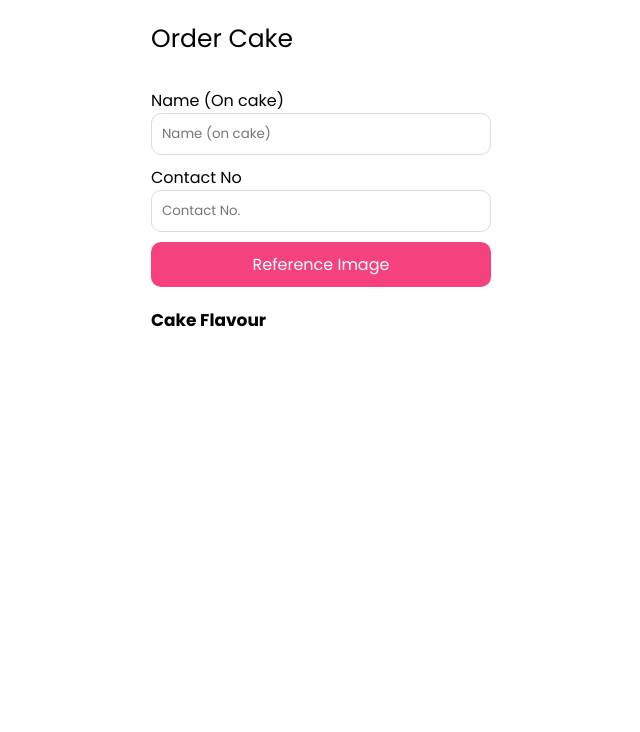
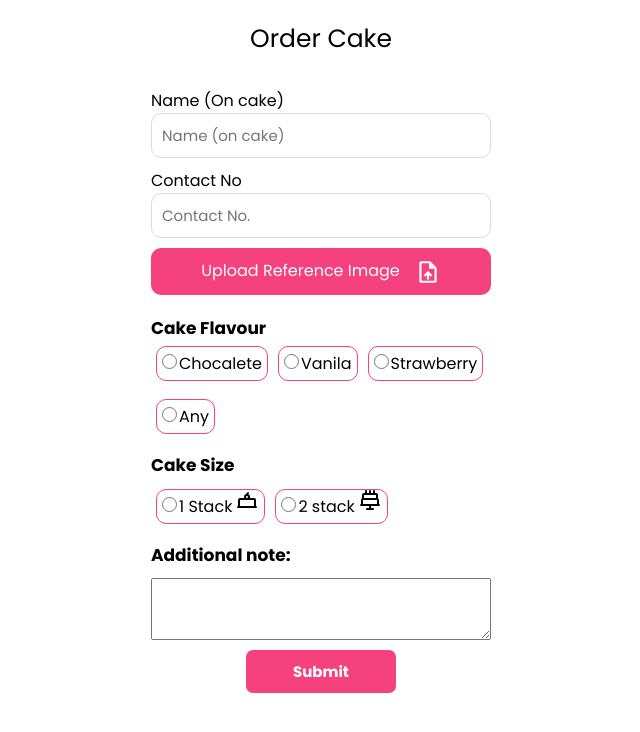
Before and after one commit to WebRonit/Cake-Shop, a Next.js app: page /order in a window 1280 px wide. Shown: the top 732 px of the page, without its empty margins (319-959 px from the left). Built offline with nearby package versions, Linux system fonts and the light colour scheme.

Commit message:
Add files via upload

```diff
--- a/src/app/order/page.js
+++ b/src/app/order/page.js
@@ -14,10 +14,35 @@ export default function Order(){
 		       <label htmlFor="#">Contact No</label>
 		       <input type="number" placeholder="Contact No." />
 
-		       <label htmlFor="image" className={style.uploadBtn}>Reference Image</label>
+		       <label htmlFor="image" className={style.uploadBtn}>Upload Reference Image
+		       <svg xmlns="http://www.w3.org/2000/svg" height="26" viewBox="0 -960 960 960" width="26"><path d="M440-200h80v-167l64 64 56-57-160-160-160 160 57 56 63-63v167ZM240-80q-33 0-56.5-23.5T160-160v-640q0-33 23.5-56.5T240-880h320l240 240v480q0 33-23.5 56.5T720-80H240Zm280-520v-200H240v640h480v-440H520ZM240-800v200-200 640-640Z"/></svg>
+		       </label>
 		       <input type="file" Name='image' id='image' hidden/>
 
 		       <p className={style.p2}>Cake Flavour</p>
+
+		       <div className={style.wrap}>
+		         <label className={style.l1} htmlFor="choco"><input type="radio" name='flavour' id='choco'/>Chocalete</label>
+		         <label className={style.l1} htmlFor="vanila"><input type="radio" name='flavour' id='vanila'/>Vanila</label>
+		         <label className={style.l1} htmlFor="strawberry"><input type="radio" name='flavour' id='strawberry'/>Strawberry</label><br /><br />
+		         <label className={style.l1} htmlFor="any"><input type="radio" name='flavour' id='any'/>Any</label>
+			   </div>
+
+			   <p className={style.p2}>Cake Size</p>
+
+		       <div className={style.wrap}>
+		         <label className={style.l1} htmlFor="one"><input type="radio" name='stack' id='one'/>1 Stack
+		          <svg fill="#000000" width="24px" height="24px" viewBox="0 0 24 24" id="cake" data-name="Line Color" xmlns="http://www.w3.org/2000/svg"><g id="SVGRepo_bgCarrier" strokeWidth="0"></g><g id="SVGRepo_tracerCarrier" strokeLinecap="round" strokeLinejoin="round"></g><g id="SVGRepo_iconCarrier"><path id="secondary" d="M12,7a2,2,0,1,0,2,2A2,2,0,0,0,12,7Zm1-2a2.53,2.53,0,0,0-1,2" fill='none' stroke= '#000000' strokeLinecap='round' strokeLinejoin= 'round' strokeWidth='2'></path><path id="primary" d="M20,19H4V12a1,1,0,0,1,1-1H19a1,1,0,0,1,1,1ZM3,19H21" fill='none' stroke= '#000000' strokeLinecap='round' strokeLinejoin='round' strokeWidth='2'></path></g></svg>
+		         </label>
+
+		         <label className={style.l1} htmlFor="two"><input type="radio" name='stack' id='two'/>2 stack
+		          <svg fill="#000000" width="24px" height="24px" viewBox="0 0 24 24" id="birthday-cake-3" data-name="Line Color" xmlns="http://www.w3.org/2000/svg"><g id="SVGRepo_bgCarrier" strokeWidth="0"></g><g id="SVGRepo_tracerCarrier" strokeLinecap="round" strokeLinejoin="round"></g><g id="SVGRepo_iconCarrier"><path id="secondary" d="M9,21h6m-3-4v4M12,3V6M8,3V6m8-3V6" fill='none' stroke='#000000' strokeLinecap='round' strokeLinejoin='round' strokeWidth='2'></path><path id="primary" d="M3,17H21m-1,0H4V12a1,1,0,0,1,1-1H19a1,1,0,0,1,1,1Zm-1-6H5a1,1,0,0,0-1,1v5H20V12A1,1,0,0,0,19,11Zm1,6H4V12a1,1,0,0,1,1-1H19a1,1,0,0,1,1,1ZM18,6H6A1,1,0,0,0,5,7v4H19V7A1,1,0,0,0,18,6Z" fill='none' stroke='#000000' strokeLinecap='round' strokeLinejoin='round' strokeWidth='2'></path></g></svg>
+		         </label>
+			   </div>
+				<p className={style.p2}>Additional note:</p>
+			   <textarea rows="3"></textarea>
+
+			   <button type='submit' className={style.submitBtn}>Submit</button>
 
 		    </div>
 
--- a/src/app/order/page.module.css
+++ b/src/app/order/page.module.css
@@ -1,3 +1,10 @@
+.wrap{
+	width: 100%;
+}
+
+.gap-b{
+	margin: 5px;
+}
 .mainCont{
 	display: flex;
 	flex-direction: column;
@@ -8,6 +15,7 @@
 }
 
 .mainCont .p1{
+	text-align: center;
 	font-size: 25px;
 	margin-bottom: 30px;
 }
@@ -18,6 +26,7 @@
 	border: solid 1px rgb(220, 220, 220, 1.0);
 	outline: none;
 	border-radius: 10px;
+	font-size: 15px;
 }
 
 .uploadBtn{
@@ -26,10 +35,48 @@
 	background: #f5427e;
 	text-align: center;
 	color: #fff;
+	cursor: pointer;
+}
+
+.uploadBtn svg{
+	vertical-align: middle;
+	margin-left: 15px;
+	fill: #fff;
 }
 
 .p2{
 	font-size: 17px;
 	font-weight: bold;
 	margin-top: 20px;
+	margin-bottom: 10px;
 }
+
+.mainCont input[type="radio"]{
+	margin-right: 2px;
+	height: 15px;
+	width: 15px;
+}
+
+.l1{
+	padding: 5px;
+	margin: 5px;
+	border: solid 1px #f5427e;
+	border-radius: 10px;
+}
+
+.l1 svg{
+	margin-left: 3px;
+}
+
+.submitBtn{
+	width: 150px;
+	padding: 10px 0;
+	margin: 10px auto;
+	border: none;
+	border-radius: 7px;
+	background-color:  #f5427e;
+	color: #fff;
+	font-size: 15px;
+	font-weight: bold;
+	cursor: pointer;
+}
```
